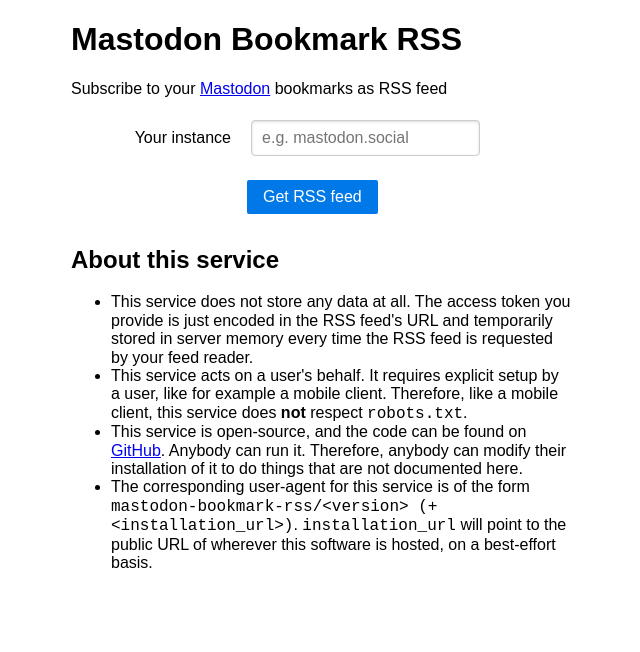
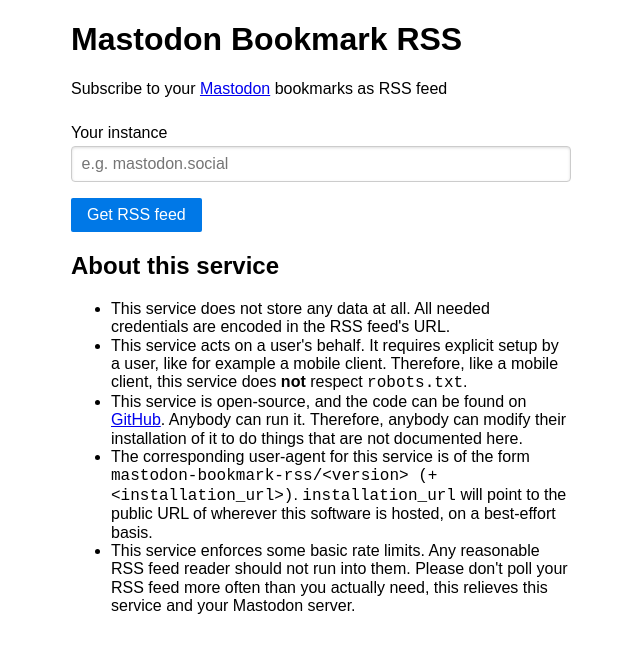
Before and after one commit to untitaker/mastodon-bookmark-rss, a Svelte app: page / in a window 1280 px wide. Shown: the top 652 px of the page, without its empty margins (319-959 px from the left). Built offline with nearby package versions, Linux system fonts and the light colour scheme.

Commit message:
add more bullet points, reformat form

```diff
--- a/src/index.html
+++ b/src/index.html
@@ -31,10 +31,8 @@
 
       <ul>
         <li>
-          This service does not store any data at all. The access token you
-          provide is just encoded in the RSS feed's URL and temporarily stored
-          in server memory every time the RSS feed is requested by your feed
-          reader.
+          This service does not store any data at all. All needed credentials
+          are encoded in the RSS feed's URL.
         </li>
 
         <li>
@@ -59,6 +57,14 @@
           >. <code>installation_url</code> will point to the public URL of
           wherever this software is hosted, on a best-effort basis.
         </li>
+
+        <li>
+          This service enforces some basic rate limits. Any
+          reasonable RSS feed reader should not run into them.
+          Please don't poll your RSS feed more often than you
+          actually need, this relieves this service and your
+          Mastodon server.
+        </li>
       </ul>
     </section>
 
--- a/src/svelte/App.svelte
+++ b/src/svelte/App.svelte
@@ -12,29 +12,26 @@
   <div>loading...</div>
 {:then feedUrl}
   {#if !feedUrl}
-    <form class="pure-form pure-form-aligned" on:submit={submitLoginForm}>
+    <form class="pure-form pure-form-stacked" on:submit={submitLoginForm}>
       <fieldset>
-        <div class="pure-control-group">
         <label for="host">Your instance</label>
         <input
           type="text"
           id="host"
+          class="pure-input-1"
           required
           name="host"
           placeholder="e.g. mastodon.social"
           pattern="[a-zA-Z0-9.:-]+"
           title="Something that looks like a hostname"
         />
-        </div>
+      </fieldset>
 
-        <div class="pure-controls">
       <input
         type="submit"
         class="pure-button pure-button-primary"
         value="Get RSS feed"
       />
-        </div>
-      </fieldset>
     </form>
   {:else}
     <div class="green">
```
Lines whose indentation alone changed are shown as unchanged.
